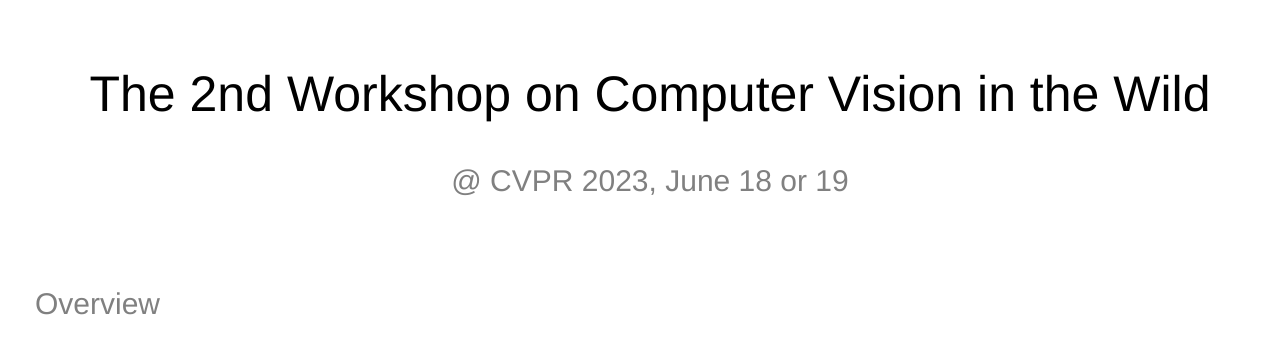
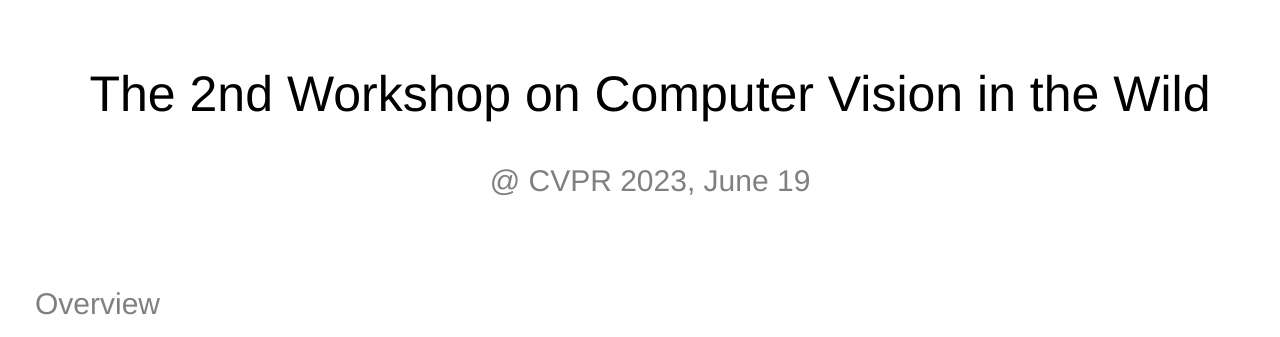
Before and after one commit to Computer-Vision-in-the-Wild/cvpr-2023, a plain HTML site: page index.html in a window 1280 px wide. Shown: the part 462-799 px from the top of the page. Drawn offline with Linux system fonts and the light colour scheme.

Commit message:
Update index.html

```diff
--- a/index.html
+++ b/index.html
@@ -133,7 +133,7 @@
         <div class="row">
             <p style="font-size:50px; color:black; font-weight: 50" align=center>The 2nd Workshop on Computer Vision in the Wild
                 <br>
-                <span style="font-size:30px; color:gray; font-weight: 50" align=center>@ CVPR 2023, June 18 or 19 <br> </span>
+                <span style="font-size:30px; color:gray; font-weight: 50" align=center>@ CVPR 2023, June 19 <br> </span>
 
 <!--                  <span style="font-size:20px; color:gray; font-weight: 30" align=center>9:00am-6:00pm Israeli Time  ||  11:00pm (October 22)-8:00am Pacific Time  ||  2:00pm-11:00pm Beijing Time</span>   -->
                 <!-- <br> -->
@@ -213,7 +213,7 @@
 
                                         <span style="width:40%; margin:5px; display:inline-block;">
                                         April 21st, 2023
-<!--                                         <a href="https://cmt3.research.microsoft.com/CVinW2022"> <img src="./static/eccv2022/img/icons/icon_news.png" class=" style=" width="40" height="40" ;> </a> -->
+<!--                                         <a href="https://cmt3.research.microsoft.com/CVinW2023"> <img src="./static/eccv2022/img/icons/icon_news.png" class=" style=" width="40" height="40" ;> </a> -->
                                     </span>
                                         <span style="display:inline-block; margin-left:10px;">Workshop paper submission deadline</span><br>
 
```
